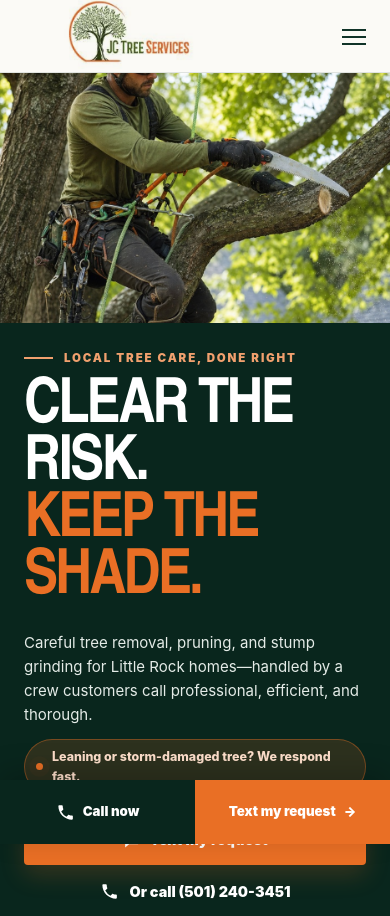
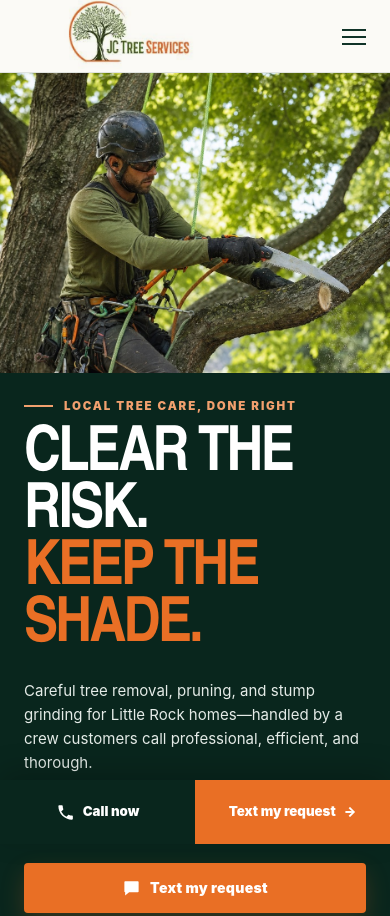
Before and after one commit to parrymossbusiness-cmyk/jctreeservices-demo, a plain HTML site: page index.html in a window 390 px wide. Shown: the top 916 px of the page. Drawn offline with Linux system fonts and the light colour scheme.

Commit message:
Add files via upload

```diff
--- a/styles.css
+++ b/styles.css
@@ -275,7 +275,7 @@ h1 em, h2 em { color: var(--orange); font-style: normal; }
   .primary-nav .button { margin-top: 14px; }
   .hero { grid-template-columns: 1fr; min-height: 0; }
   .hero-media { order: -1; }
-  .hero-media img { height: 380px; }
+  .hero-media img { height: 380px; object-position: center 25%; }
   .hero-copy { padding: 56px max(32px, calc((100vw - 680px)/2)) 48px; }
   .hero h1 { max-width: 650px; }
   .hero-lede { max-width: 570px; }
@@ -313,8 +313,8 @@ h1 em, h2 em { color: var(--orange); font-style: normal; }
   .topbar { display: none; }
   .nav-wrap { min-height: 68px; }
   .brand-logo { width: 190px; height: 54px; }
-  .hero-media img { height: 250px; object-position: 64% center; }
-  .hero-copy { padding: 26px 24px 36px; }
+  .hero-media img { height: 300px; object-position: center 25%; }
+  .hero-copy { padding: 24px 24px 36px; }
   .hero h1 { font-size: clamp(3.2rem, 16vw, 4.45rem); }
   .hero-lede { margin-top: 22px; font-size: .94rem; }
   .hero-actions { align-items: stretch; flex-direction: column; gap: 15px; }
```
